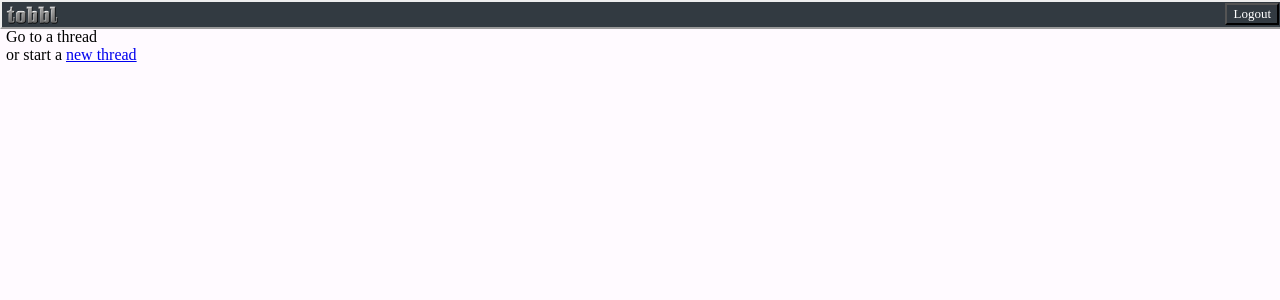
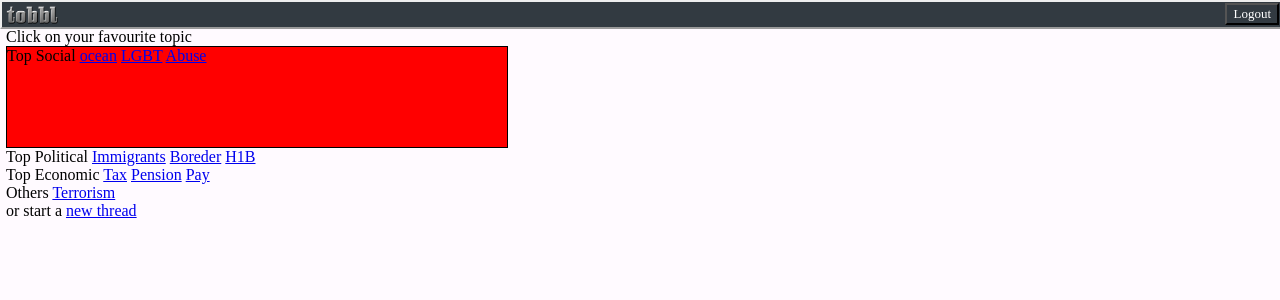
Before and after one commit to nemoteric/tobbl-proto1, a Flask app: page / in a window 1280 px wide. Shown: the top 300 px of the page. Run offline with Flask 2, Linux system fonts and the light colour scheme; the visitor is signed in with stand-in values (Sample User, id 1); some libraries are stand-ins or nearby versions.

Commit message:
my commit

```diff
--- a/src/static/styles/home.css
+++ b/src/static/styles/home.css
@@ -0,0 +1,10 @@
+.boxed {
+  border: 5px solid green ;
+}
+
+.style {
+    width:500px;
+    height:100px;
+    border:1px solid #000;
+    background: red
+}
--- a/src/templates/main/home.html
+++ b/src/templates/main/home.html
@@ -2,6 +2,7 @@
 
 {% block head %}
     {{ super() }}
+    <link rel="stylesheet" type="text/css" href="{{ url_for('static',filename='styles/home.css') }}">
     <script type="text/javascript" src="{{ url_for('static',filename='scripts/home.js') }}"></script>
     <script type="text/javascript" charset="utf-8">
         $(document).ready(function(){
@@ -11,7 +12,28 @@
 {% endblock %}
 
 {% block content %}
-    Go to a thread
-    <div id="threads"></div>
+    Click on your favourite topic
+    <div class="style">
+        Top Social
+        <a href="/thread/ocean">ocean</a>
+        <a href="/thread/LGBT">LGBT</a>
+        <a href="/thread/Abuse">Abuse</a>
+    </div>
+    <div class=".style">
+        Top Political
+        <a href="/thread/immigrants">Immigrants</a>
+        <a href="/thread/Border">Boreder</a>
+        <a href="/thread/H1B">H1B</a>
+    </div>
+    <div class=".style">
+        Top Economic
+        <a href="/thread/Tax">Tax</a>
+        <a href="/thread/Pension">Pension</a>
+        <a href="/thread/EqualPay">Pay</a>
+    </div>
+    <div class=".style">
+        Others
+        <a href="/thread/Terrorism">Terrorism</a>
+    </div>
     or start a <a href="/thread/new">new thread</a>
 {% endblock %}
```
